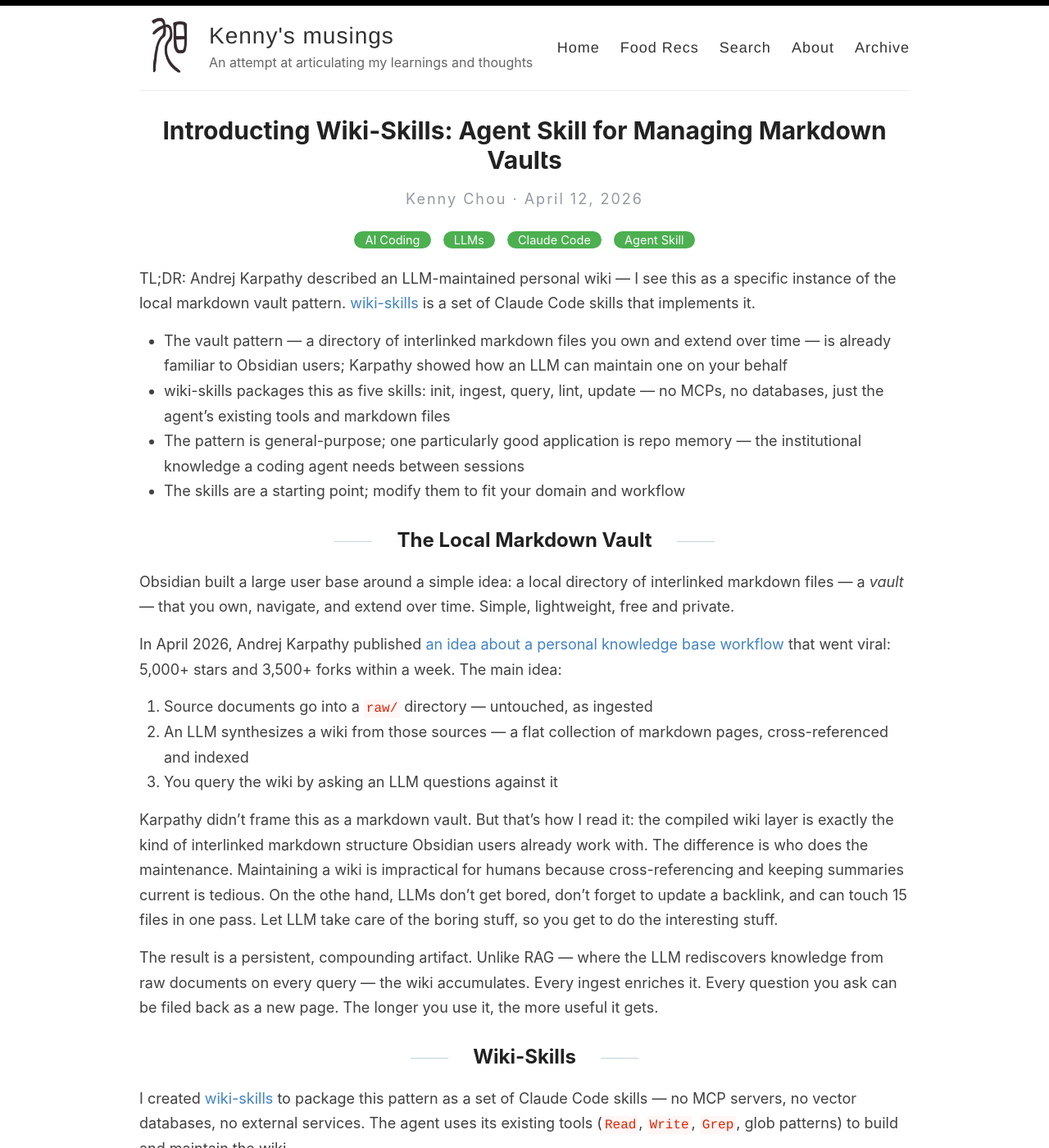
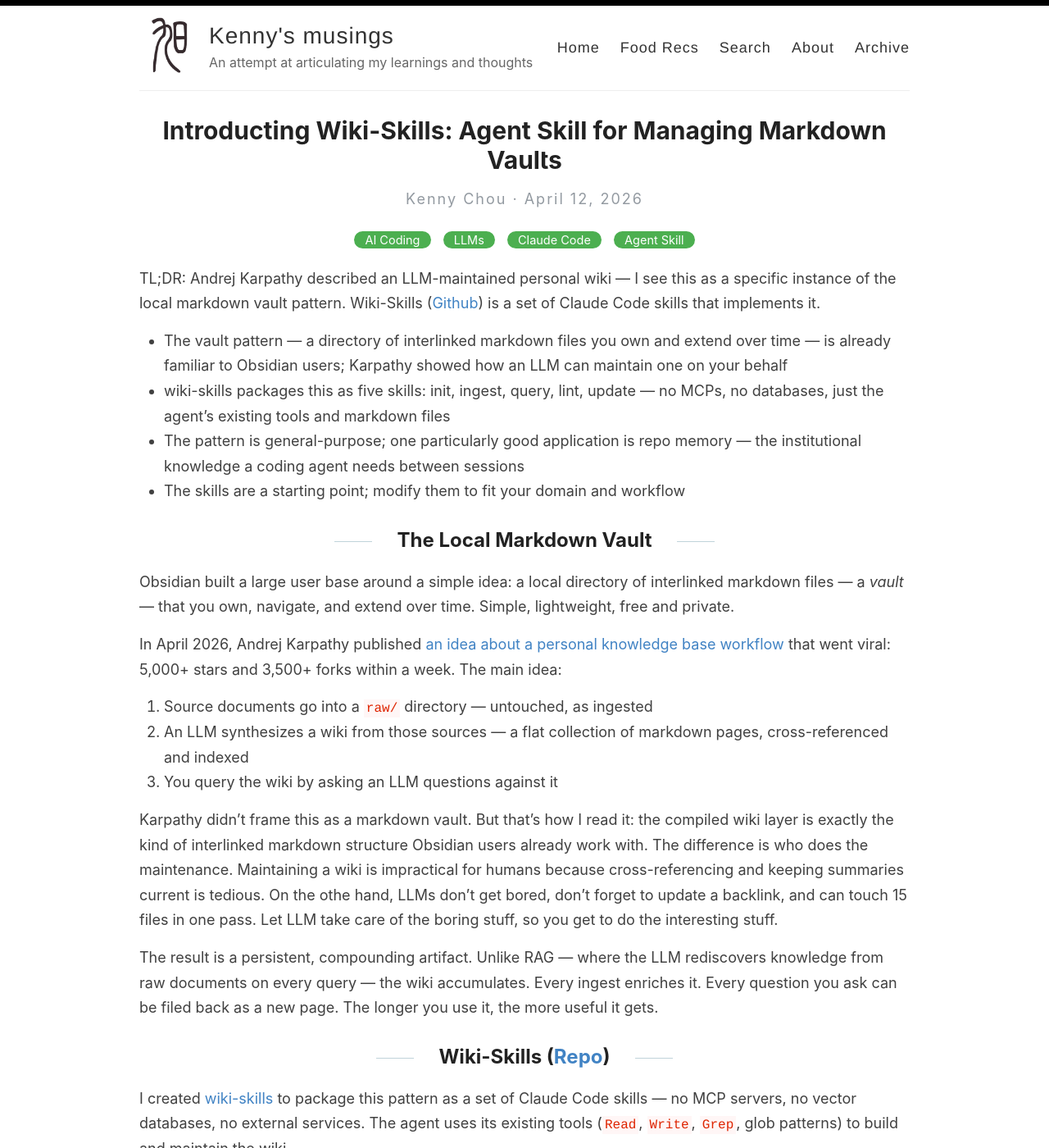
Before and after one commit to kfchou/kfchou.github.io, a Jekyll site: the page built from _posts/2026-04-12-wiki-skills.md, in a window 1280 px wide and 1400 px high. Shown: the whole window at 82% size. Built offline with Jekyll 4.4.1, drawn with Linux system fonts in a browser that asks for light colours; comment, search, counter and statistics services are not loaded.

Commit message:
add links

```diff
--- a/_posts/2026-04-12-wiki-skills.md
+++ b/_posts/2026-04-12-wiki-skills.md
@@ -6,7 +6,7 @@
 pinned: true
 ---
 
-TL;DR: Andrej Karpathy described an LLM-maintained personal wiki — I see this as a specific instance of the local markdown vault pattern. [wiki-skills](https://github.com/kfchou/wiki-skills) is a set of Claude Code skills that implements it.
+TL;DR: Andrej Karpathy described an LLM-maintained personal wiki — I see this as a specific instance of the local markdown vault pattern. Wiki-Skills ([Github](https://github.com/kfchou/wiki-skills)) is a set of Claude Code skills that implements it.
 
 - The vault pattern — a directory of interlinked markdown files you own and extend over time — is already familiar to Obsidian users; Karpathy showed how an LLM can maintain one on your behalf
 - wiki-skills packages this as five skills: init, ingest, query, lint, update — no MCPs, no databases, just the agent's existing tools and markdown files
@@ -27,7 +27,7 @@
 
 The result is a persistent, compounding artifact. Unlike RAG — where the LLM rediscovers knowledge from raw documents on every query — the wiki accumulates. Every ingest enriches it. Every question you ask can be filed back as a new page. The longer you use it, the more useful it gets.
 
-## Wiki-Skills
+## Wiki-Skills ([Repo](https://github.com/kfchou/wiki-skills))
 
 I created [wiki-skills](https://github.com/kfchou/wiki-skills) to package this pattern as a set of Claude Code skills — no MCP servers, no vector databases, no external services. The agent uses its existing tools (`Read`, `Write`, `Grep`, glob patterns) to build and maintain the wiki.
 
```
